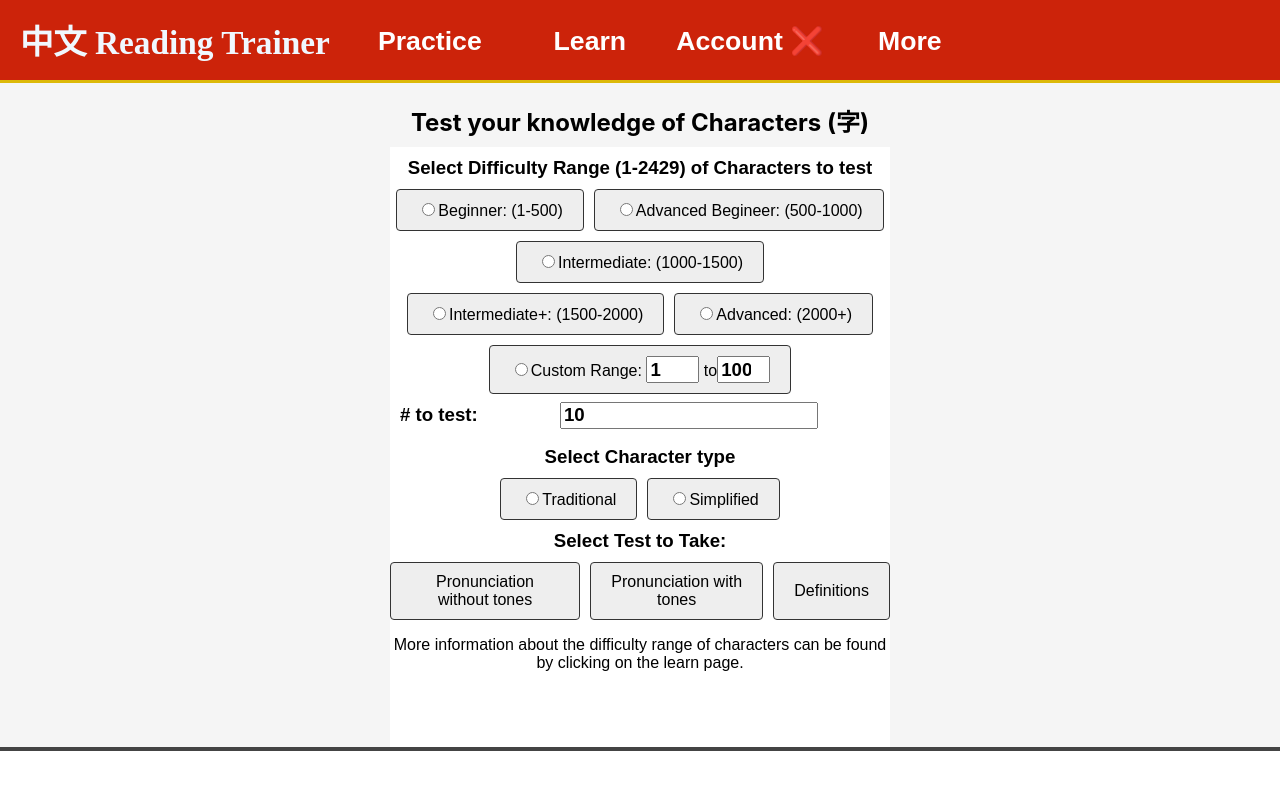
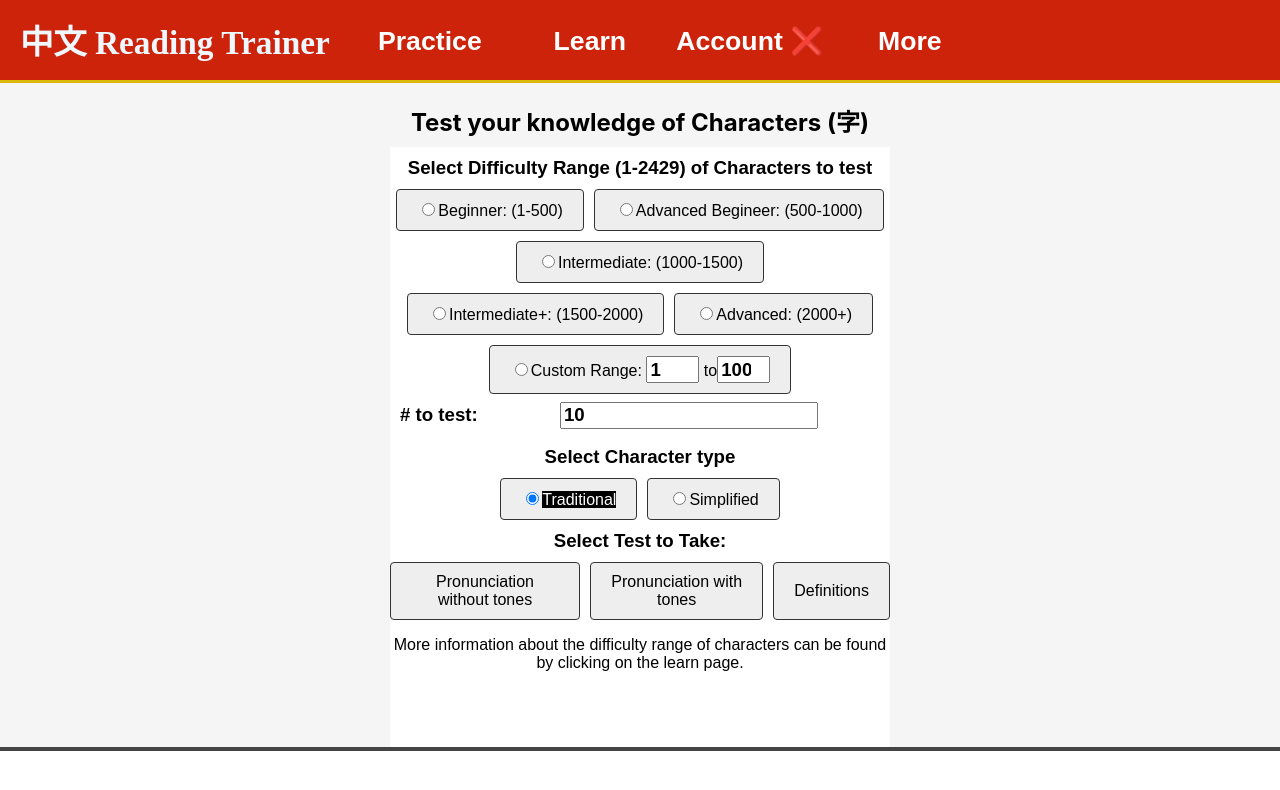
Before and after one commit to maxjing97/mandarin_chinese_characters_test, a React (Create React App) app: page /characters in a window 1280 px wide. Shown: the top 790 px of the page. Built offline with nearby package versions, Linux system fonts and the light colour scheme; no server answers; the HTML template or start-up script is replaced by a standard one.

Commit message:
added default options

```diff
--- a/src/pages/mainchars.js
+++ b/src/pages/mainchars.js
@@ -119,7 +119,7 @@ export default function Characters() {
                 <h2 className="selectCat">Select Character type</h2>
                 <div className="rangebuttonContainer">
                     <div className="charbutton">
-                        <input type="radio" name="chartype" id="c1" onClick={() => setCharType("Trad")} className="charbutton"></input>
+                        <input type="radio" name="chartype" id="c1" onClick={() => setCharType("Trad")} className="charbutton" checked={CharType==="Trad"}></input>
                         <label htmlFor ="c1">Traditional</label>
                     </div>
                     <div className="charbutton">
--- a/src/pages/mainwords.js
+++ b/src/pages/mainwords.js
@@ -114,7 +114,7 @@ export default function Words() {
                 <h2 className="selectCat">Select Character type</h2>
                 <div className="rangebuttonContainer">
                     <div className="charbutton">
-                        <input type="radio" name="chartype" id="c1" onClick={() => setCharType("Trad")} className="charbutton"></input>
+                        <input type="radio" name="chartype" id="c1" onClick={() => setCharType("Trad")} className="charbutton" checked={CharType==="Trad"}></input>
                         <label htmlFor ="c1">Traditional</label>
                     </div>
                     <div className="charbutton">
```
